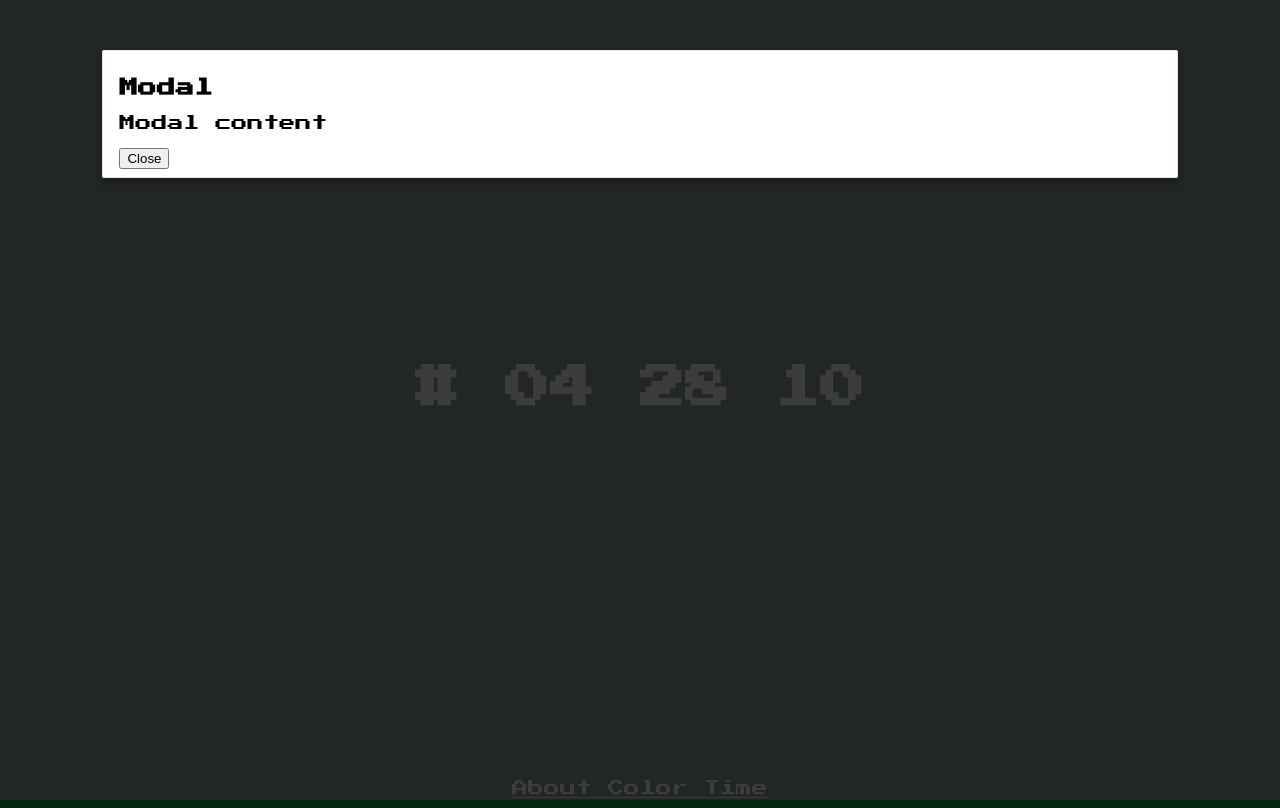
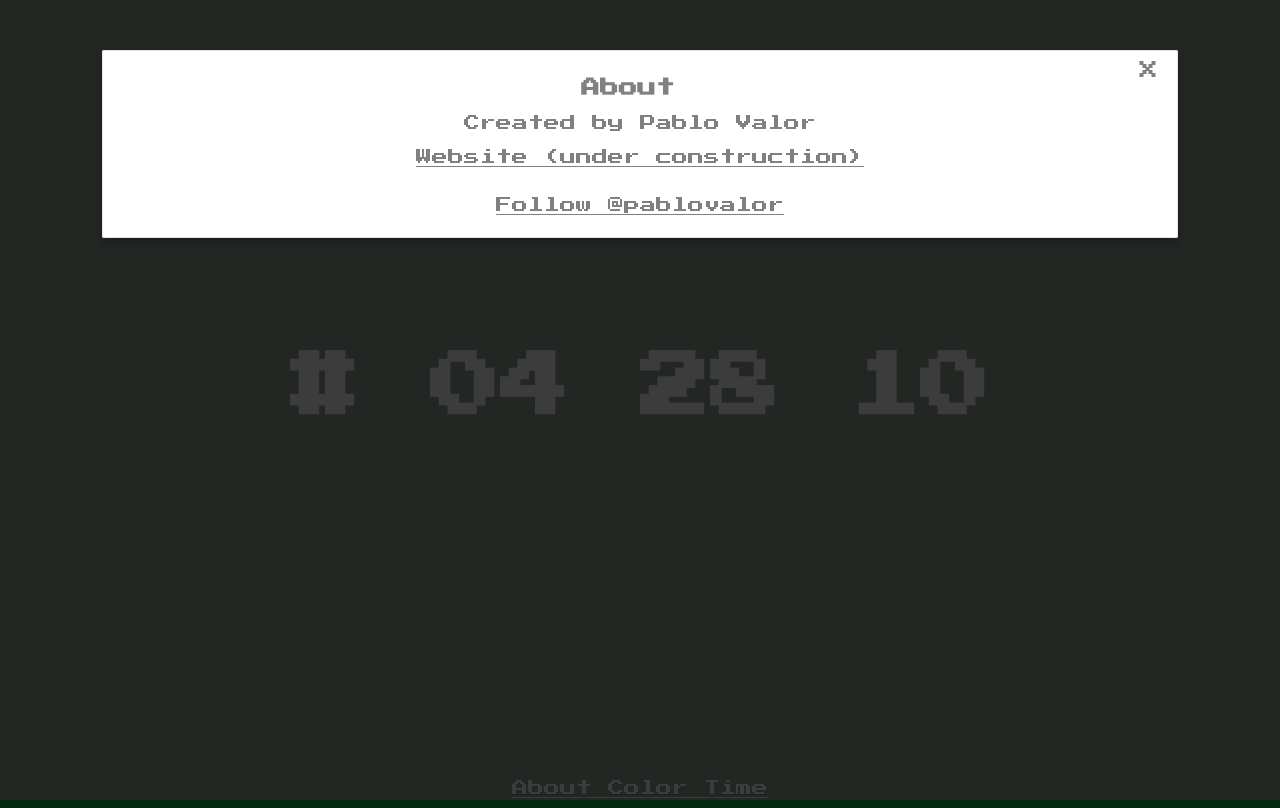
Before and after one commit to PabloValor/color-time, a website: page index.html in a window 1280 px wide. Both pictures are taken after a click on the link "About Color Time". Drawn offline with Linux system fonts and the light colour scheme; files that its build step writes are made by us from their sources.

Commit message:
Style changes. Added social buttons

```diff
--- a/css/styles.less
+++ b/css/styles.less
@@ -9,7 +9,7 @@ html, body {
 	display: table;
 	width: 100%;
 	height: 100%;
-	a, h1 {
+	.about a, h1 {
 		color: white;
 		display: table-cell;
 		text-align: center;
@@ -19,11 +19,23 @@ html, body {
 		display: table-row;
 		height: 95%;
 		h1 {
-			font-size: 45px;
+			font-size: 70px;
 		}
 	}
 	.about {
 		display: table-row;
 		height: 5%;
 	}
+	.modal{
+		color: gray !important;
+		text-align: center;
+		a {
+			display: inline;
+			color: inherit;
+		}
+		.social {
+			margin-top: 30px;
+			text-align: center;
+		}
+	}
 }
--- a/index.html
+++ b/index.html
@@ -7,9 +7,21 @@
 	<link rel="stylesheet" type="text/css" href="dist/css/color-time.min.css">
 </head>
 <body>
+	<!--Facebook stuff -->
+	<div id="fb-root"></div>
+	<script>(function(d, s, id) {
+	  var js, fjs = d.getElementsByTagName(s)[0];
+	  if (d.getElementById(id)) return;
+	  js = d.createElement(s); js.id = id;
+	  js.src = "//connect.facebook.net/es_LA/sdk.js#xfbml=1&version=v2.3";
+	  fjs.parentNode.insertBefore(js, fjs);
+	}(document, 'script', 'facebook-jssdk'));</script>
+	<!-- /Facebook stuff -->
+
 	<div class="container">
 		<div class="time-container">
 			<h1>
+				<span>#</span>
 				<span id="hours"></span>
 				<span id="minutes"></span>
 				<span id="seconds"></span>
@@ -18,10 +30,26 @@
 		<div class="about">
 			<a href="#" data-modal="#modal">About Color Time</a>
 			<div class="modal" data-modal-window id="modal">
-			    <a class="close" data-modal-close>x</a>
-			    <h3>Modal</h3>
-			    <p>Modal content</p>
-			    <button data-modal-close>Close</button>
+			    <a class="close" data-modal-close>&times;</a>
+			    <h3>About</h3>
+			    <p>Created by Pablo Valor</p>
+			    <p><a href="http://pablo-valor.herokuapp.com" target="_blank">Website (under construction)</a></p>
+			    <p class="social">
+			    	<span>
+			    		<div class="fb-share-button" data-href="https://developers.facebook.com/docs/plugins/" data-layout="button"></div>
+			    	</span>
+			    	<span>
+						<a href="https://twitter.com/pablovalor" class="twitter-follow-button" data-show-count="false">Follow @pablovalor</a>
+						<script>!function(d,s,id){var js,fjs=d.getElementsByTagName(s)[0],p=/^http:/.test(d.location)?'http':'https';if(!d.getElementById(id)){js=d.createElement(s);js.id=id;js.src=p+'://platform.twitter.com/widgets.js';fjs.parentNode.insertBefore(js,fjs);}}(document, 'script', 'twitter-wjs');</script>
+			    	</span>
+			    	<span>
+						<!-- Place this tag in your head or just before your close body tag. -->
+						<script src="https://apis.google.com/js/platform.js" async defer></script>
+
+						<!-- Place this tag where you want the widget to render. -->
+						<div class="g-follow" data-annotation="bubble" data-height="20" data-href="//plus.google.com/u/0/109573404958606765968" data-rel="author"></div>
+			    	</span>
+			    </p>
 			</div>
 		</div>
 	</div>
--- a/js/main.js
+++ b/js/main.js
@@ -14,13 +14,12 @@ document.addEventListener("DOMContentLoaded", function(){
 			    	var _s 			= _date.getSeconds();
 		    		var total		= "";
 
-		    		hours.innerHTML 	= "# " + (_h < 10 ? "0" + _h : _h);
+		    		hours.innerHTML 	= (_h < 10 ? "0" + _h : _h);
 		    		minutes.innerHTML 	= (_m < 10 ? "0" + _m : _m);
 		    		seconds.innerHTML 	= (_s < 10 ? "0" + _s : _s);
 
 		    		total = (_h < 10 ? "0" + _h : _h) + (_m < 10 ? "0" + _m : _m) + (_s < 10 ? "0" + _s : _s);
 		    		document.body.style.backgroundColor = "#" + total;
-		    		console.log(document.body.style.backgroundColor);
 		    	},1000);
 
 		    }
@@ -31,4 +30,6 @@ document.addEventListener("DOMContentLoaded", function(){
 	watch.init();
 
 	modals.init();
+
+	console.log("ready!");
 });
```
Also changed, not shown: dist/css/color-time.min.css, dist/js/color-time.min.js.
